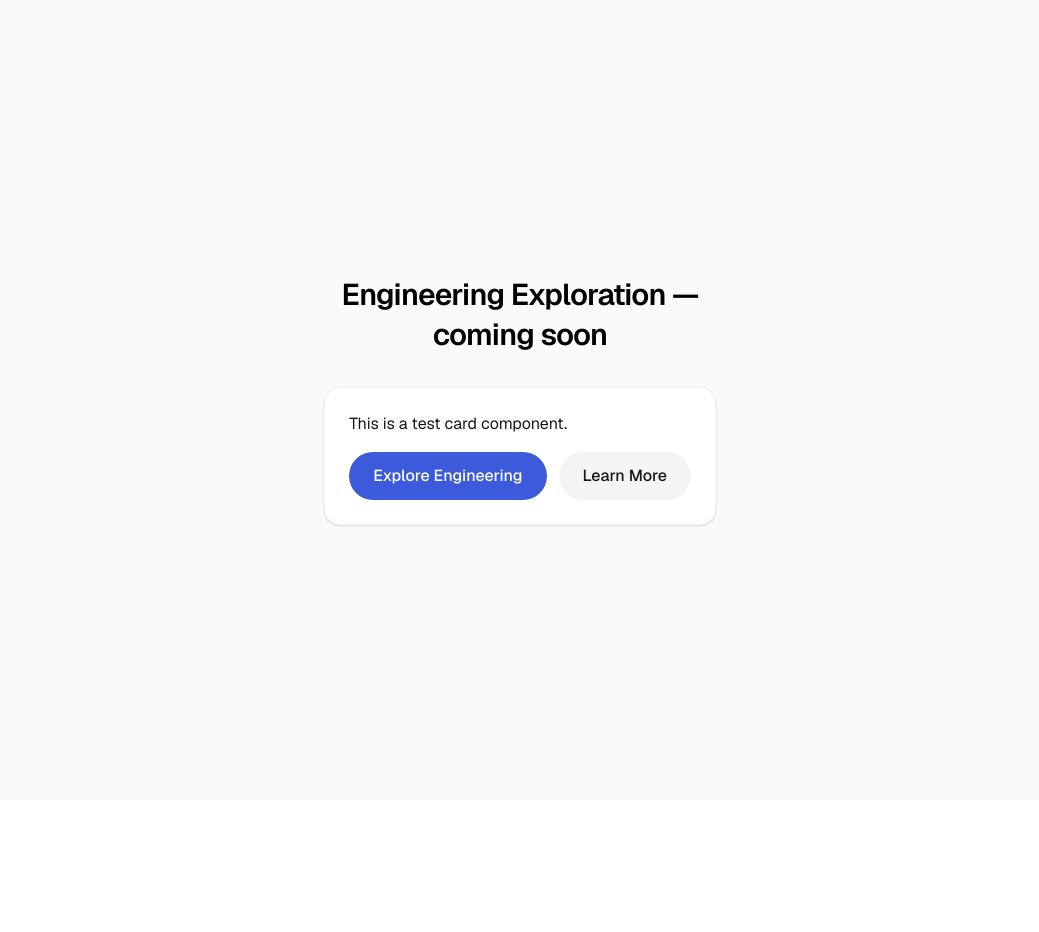
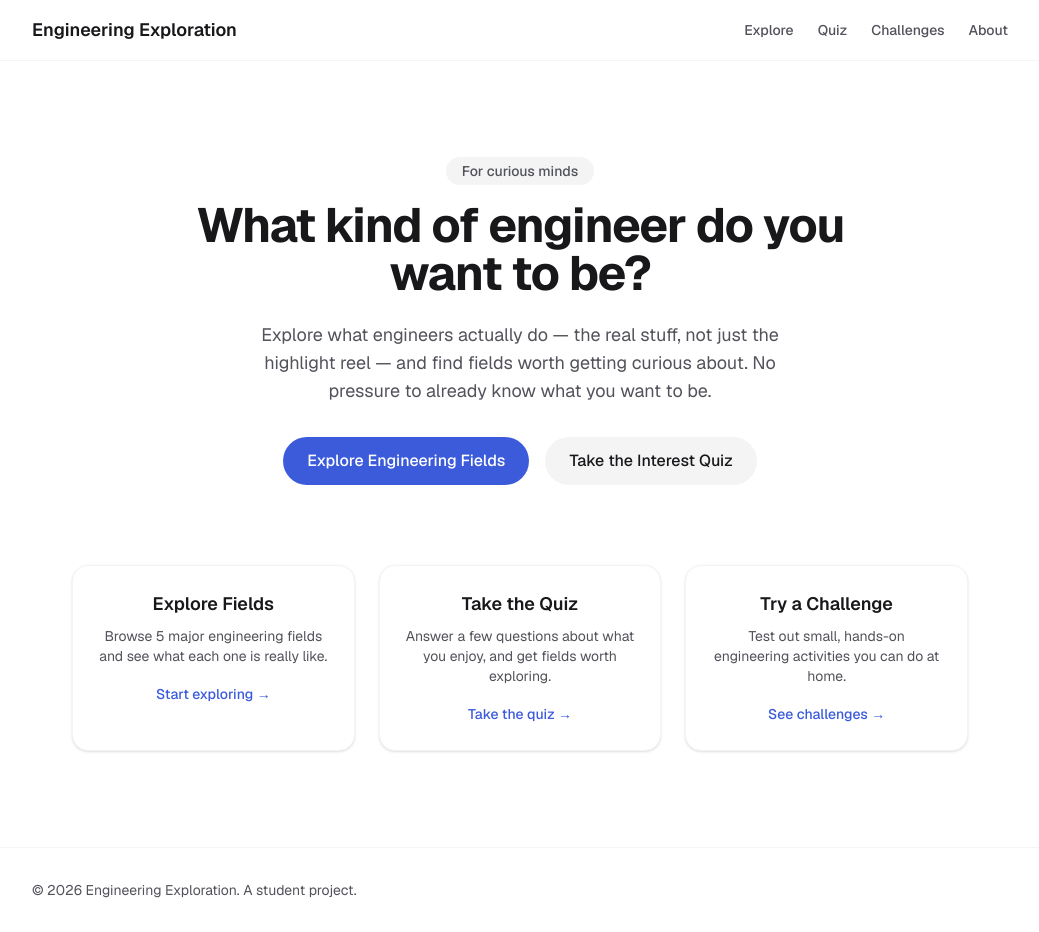
Before and after one commit to jgomezrom/engineering-exploration, a Next.js app: page / in a window 1280 px wide. Shown: the whole page, without its empty margins (120-1159 px from the left). Before the commit the page ends 800 px from the top, so only its background shows below. Built offline with nearby package versions, Linux system fonts and the light colour scheme.

Commit message:
Build homepage hero section

```diff
--- /dev/null
+++ b/app/components/Footer.tsx
@@ -0,0 +1,9 @@
+export default function Footer() {
+  return (
+    <footer className="w-full border-t border-neutral-100 bg-white dark:bg-black">
+      <div className="mx-auto max-w-5xl px-6 py-8 text-sm text-neutral-600 dark:text-neutral-400">
+        <p>© {new Date().getFullYear()} Engineering Exploration. A student project.</p>
+      </div>
+    </footer>
+  );
+}
--- /dev/null
+++ b/app/components/NavBar.tsx
@@ -0,0 +1,19 @@
+import Link from "next/link";
+
+export default function NavBar() {
+  return (
+    <header className="w-full border-b border-neutral-100 bg-white dark:bg-black">
+      <nav className="mx-auto flex max-w-5xl items-center justify-between px-6 py-4">
+        <Link href="/" className="text-lg font-semibold text-neutral-900 dark:text-white">
+          Engineering Exploration
+        </Link>
+        <div className="flex gap-6 text-sm font-medium text-neutral-600 dark:text-neutral-400">
+          <Link href="/explore" className="hover:text-primary">Explore</Link>
+          <Link href="/quiz" className="hover:text-primary">Quiz</Link>
+          <Link href="/challenges" className="hover:text-primary">Challenges</Link>
+          <Link href="/about" className="hover:text-primary">About</Link>
+        </div>
+      </nav>
+    </header>
+  );
+}
--- a/app/layout.tsx
+++ b/app/layout.tsx
@@ -1,6 +1,7 @@
 import type { Metadata } from "next";
 import { Geist, Geist_Mono } from "next/font/google";
 import "./globals.css";
+import NavBar from "./components/NavBar"; import Footer from "./components/Footer";
 
 const geistSans = Geist({
   variable: "--font-geist-sans",
@@ -23,7 +24,7 @@ export default function RootLayout({ children }: LayoutProps<"/">) {
       lang="en"
       className={`${geistSans.variable} ${geistMono.variable} h-full antialiased`}
     >
-      <body className="min-h-full flex flex-col">{children}</body>
+      <body className="min-h-full flex flex-col"><NavBar />{children}<Footer /></body>
     </html>
   );
 }
--- a/app/page.tsx
+++ b/app/page.tsx
@@ -1,21 +1,67 @@
+import Link from "next/link";
 import Button from "./components/Button";
-import Card from "./components/Card.tsx";
+import Card from "./components/Card";
 
 export default function Home() {
   return (
-    <div className="flex flex-col flex-1 items-center justify-center bg-zinc-50 font-sans dark:bg-black min-h-screen">
-      <main className="flex w-full max-w-3xl flex-col items-center gap-8 py-32 px-16">
-        <h1 className="max-w-md text-center text-3xl font-semibold leading-10 tracking-tight text-black dark:text-zinc-50">
-          Engineering Exploration — coming soon
-        </h1>
-        <Card>
-          <p className="mb-4">This is a test card component.</p>
-          <div className="flex gap-3">
-            <Button variant="primary">Explore Engineering</Button>
-            <Button variant="secondary">Learn More</Button>
-          </div>
-        </Card>
-      </main>
-    </div>
+    <main className="flex flex-col items-center px-6 py-24 text-center">
+      <span className="mb-4 rounded-full bg-neutral-100 px-4 py-1 text-sm font-medium text-neutral-600 dark:bg-neutral-900 dark:text-neutral-400">
+        For curious minds
+      </span>
+
+      <h1 className="max-w-2xl text-4xl font-bold tracking-tight text-neutral-900 dark:text-white sm:text-5xl">
+        What kind of engineer do you want to be?
+      </h1>
+
+      <p className="mt-6 max-w-xl text-lg text-neutral-600 dark:text-neutral-400">
+        Explore what engineers actually do — the real stuff, not just the highlight reel — and find fields worth getting curious about. No pressure to already know what you want to be.
+      </p>
+
+      <div className="mt-8 flex flex-col gap-4 sm:flex-row">
+        <Button href="/explore" variant="primary">
+          Explore Engineering Fields
+        </Button>
+        <Button href="/quiz" variant="secondary">
+          Take the Interest Quiz
+        </Button>
+      </div>
+      <div className="mt-20 grid w-full max-w-4xl gap-6 sm:grid-cols-3">
+  <Card>
+    <h3 className="mb-2 text-lg font-semibold text-neutral-900 dark:text-white">
+      Explore Fields
+    </h3>
+    <p className="mb-4 text-sm text-neutral-600 dark:text-neutral-400">
+      Browse 5 major engineering fields and see what each one is really like.
+    </p>
+    <Link href="/explore" className="text-sm font-medium text-primary hover:underline">
+      Start exploring →
+    </Link>
+  </Card>
+
+  <Card>
+    <h3 className="mb-2 text-lg font-semibold text-neutral-900 dark:text-white">
+      Take the Quiz
+    </h3>
+    <p className="mb-4 text-sm text-neutral-600 dark:text-neutral-400">
+      Answer a few questions about what you enjoy, and get fields worth exploring.
+    </p>
+    <Link href="/quiz" className="text-sm font-medium text-primary hover:underline">
+      Take the quiz →
+    </Link>
+  </Card>
+
+  <Card>
+    <h3 className="mb-2 text-lg font-semibold text-neutral-900 dark:text-white">
+      Try a Challenge
+    </h3>
+    <p className="mb-4 text-sm text-neutral-600 dark:text-neutral-400">
+      Test out small, hands-on engineering activities you can do at home.
+    </p>
+    <Link href="/challenges" className="text-sm font-medium text-primary hover:underline">
+      See challenges →
+    </Link>
+  </Card>
+</div>
+    </main>
   );
 }
```
